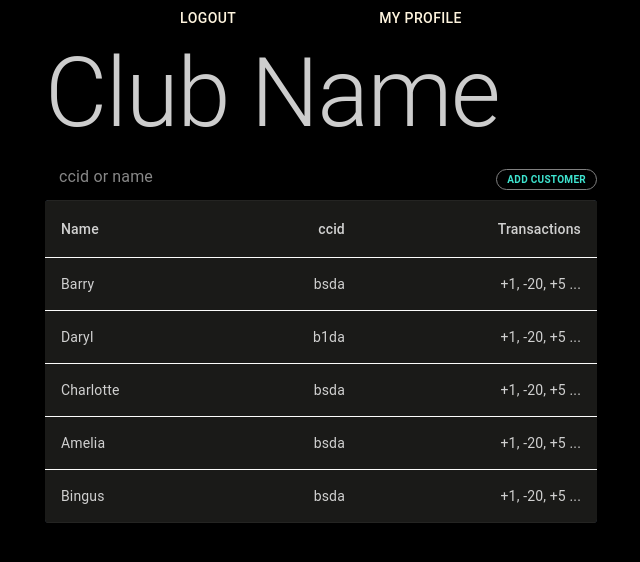
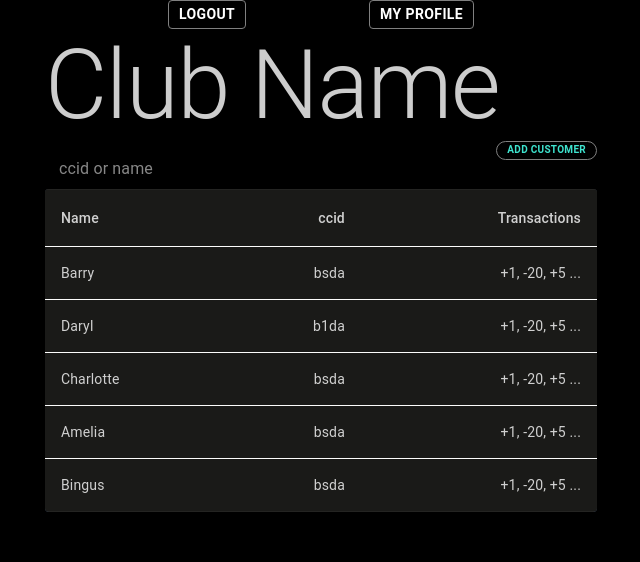
Before and after one commit to UAlbertaCompEClub/credit-tracking, a React (Create React App) app in the folder client/: page / in a window 1280 px wide. Shown: the top 562 px of the page, without its empty margins (319-959 px from the left). Built offline with nearby package versions, Linux system fonts and the light colour scheme; no server answers.

Commit message:
started adding style to all pages

```diff
--- a/client/src/AddTransaction.js
+++ b/client/src/AddTransaction.js
@@ -1,6 +1,8 @@
 import {Button, FormControl, InputAdornment, Input,Alert, InputLabel, FormHelperText,Stack,Typography} from '@mui/material'
 import {useState} from 'react'
 import {RequestService} from './Services/RequestService'
+import "./style.css"
+
 function AddTransaction(props){
     const [amount,setAmount] = useState(0)
 
--- a/client/src/AddUser.js
+++ b/client/src/AddUser.js
@@ -47,6 +47,8 @@ export function AddUser(props) {
             <Typography variant = "p" class = "whiteText">Add Customer</Typography>
              {/* show alert if showAlert is true */}
              {showAlert && <Alert severity = {alertType}> {alertText}!</Alert>}
+
+             {/* Todo: flex box this area */}
             <FormControl>
               {/*ccid */}
               <InputLabel htmlFor = "ccid" class = "whiteText">ccid</InputLabel>
@@ -59,8 +61,8 @@ export function AddUser(props) {
             </FormControl>
 
             <Stack direction = 'row' justifyContent="space-evenly">
-                <Button className = "btn cyanBtn" type = "submit">Add</Button>
-                <Button className = "btn cyanBtn" onClick = {(e)=>{props.setShowAddUser(false)}}>Close</Button>
+                <Button className = "btn cyanBtn oval" type = "submit">Add</Button>
+                <Button className = "btn cyanBtn oval" onClick = {(e)=>{props.setShowAddUser(false)}}>Close</Button>
             </Stack>
 
         </Stack>
--- a/client/src/Auth.js
+++ b/client/src/Auth.js
@@ -1,6 +1,7 @@
 import {Button, FormControl, Input, InputLabel, FormHelperText,Stack, Typography, Alert} from '@mui/material/'
 import {useState} from 'react'
 import {RequestService} from './Services/RequestService'
+import "./style.css"
 
 let path = process.env.REACT_APP_SERVER
 
@@ -124,7 +125,7 @@ function Auth(props){
             }
 
             <Stack direction = 'row' justifyContent="space-evenly">
-                <Button type = "submit">Submit</Button>
+                <Button className ="btn whiteBtn" type = "submit">Submit</Button>
                 {isExec && <Button onClick = {backHandler}>Back</Button>}
             </Stack>
         </Stack>
--- a/client/src/ClubDashboard.js
+++ b/client/src/ClubDashboard.js
@@ -89,8 +89,8 @@ function ClubDashboard(props){
 
         <Stack>
             <Stack direction = 'row' justifyContent="space-evenly">
-              <Button onClick = {props.logout} >Logout</Button>
-              <Button onClick = {(e)=>{selectUser(props.exec)}} >My Profile</Button>
+              <Button className="btn whiteBtn" onClick = {props.logout} >Logout</Button>
+              <Button className="btn whiteBtn" onClick = {(e)=>{selectUser(props.exec)}} >My Profile</Button>
             </Stack>
 
             <Typography variant = "h1">{clubName}</Typography>
@@ -100,7 +100,7 @@ function ClubDashboard(props){
                     <InputLabel htmlFor = "ccid">ccid or name</InputLabel>
                     <Input id = "ccid" value = {ccid} onChange= {(e) => {setCcid(e.target.value); searchUsers(e.target.value)}} />
                 </FormControl>
-                <Button className="btn cyanBtn" onClick = {(e)=>{setShowAddUser(true)}}> Add Customer</Button>
+                <Button className="btn cyanBtn oval" onClick = {(e)=>{setShowAddUser(true)}}> Add Customer</Button>
             </Stack>
 
             {showAddUser && <AddUser setShowAddUser ={setShowAddUser} refresh = {refresh} />}
--- a/client/src/UserProfile.js
+++ b/client/src/UserProfile.js
@@ -2,7 +2,7 @@ import AddTransaction from './AddTransaction'
 import {useState,useEffect} from 'react'
 import {Button, FormControl, MenuItem, Input, Select, InputLabel, Container, FormHelperText,Stack, Table, TableBody, TableCell,TableContainer,TableHead,TableRow,Paper,Typography} from '@mui/material'
 import {RequestService} from "./Services/RequestService"
-
+import "./style.css"
 
 function UserProfile(props){
     // Show user information and allows transaction adding if the user is logged in
--- a/client/src/style.css
+++ b/client/src/style.css
@@ -17,36 +17,28 @@
 /*-------------------------------------------------------*/
 
 /*----------------------------- Buttons -------------------*/
+/* basic cyan button */
 .btn {
     border: 0.5px solid;
     background-color: transparent;
     color: black;
     padding: 1px 10px 1px 10px;
-    font-size: 10px;
     font-weight: 700;
     cursor: pointer;
-    margin-top: 20px;   /*todo: change to flex boxes*/
-    margin-bottom: 10px;
+    overflow: hidden;
+}
+.oval{
     border-top-left-radius: 30px;
     border-top-right-radius: 30px;
     border-bottom-left-radius: 30px;
     border-bottom-right-radius: 30px;
 }
-
-.redBtn{
-    color: #ca0004;
-    border-color: grey;
-}
-.redBtn:hover{
-    color: white;
-    border-color: white;
-    background-color: #ca0004;
-}
-
 .cyanBtn{
     color:#3ee4cf;
     background-color: transparent;
     border-color: grey;
+    height: 19px;
+    font-size: 10px;
 }
 
 .cyanBtn:hover{
@@ -56,13 +48,14 @@
 }
 
 .whiteBtn{
+    border-color: grey;
+    background-color: transparent;
     color: white;
-    border-color: grey;
 }
 .whiteBtn:hover{
+    border-color: grey;
     color: black;
-    border-color: grey;
-    background-color: white;
+    background-color:  white;
 }
 /*------------------------------------------------*/
 
```
